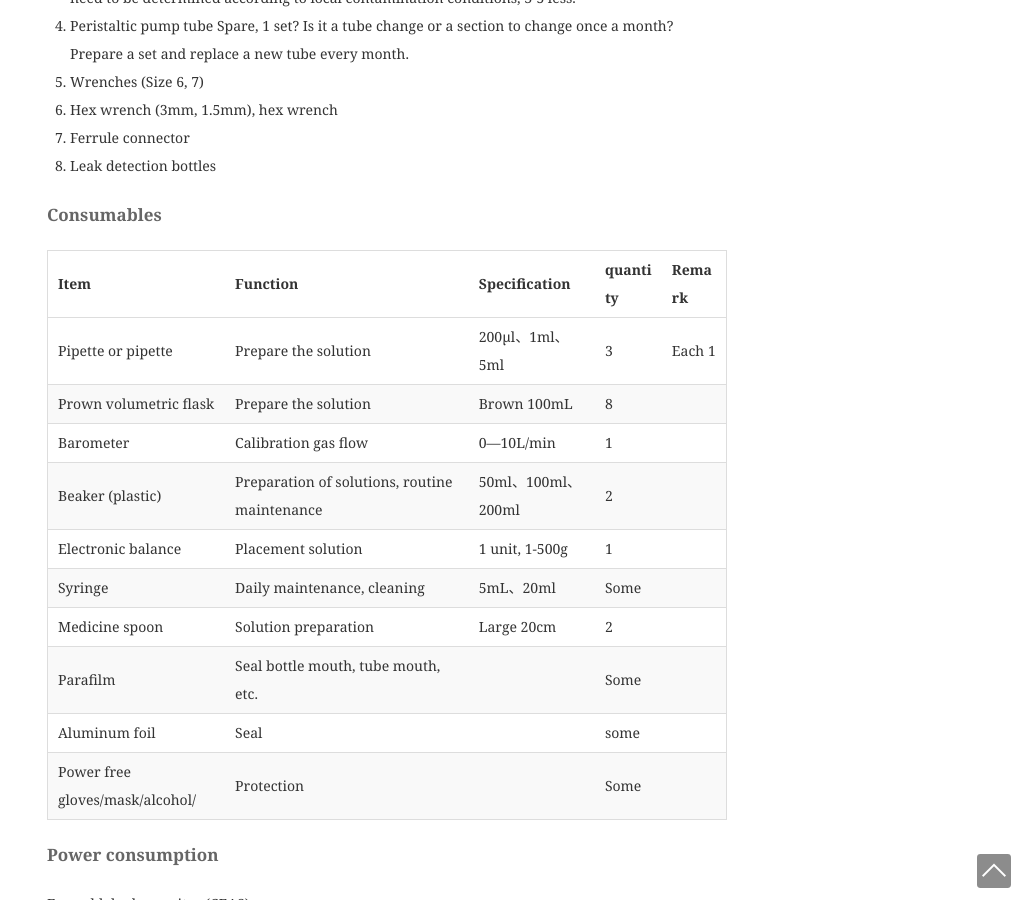
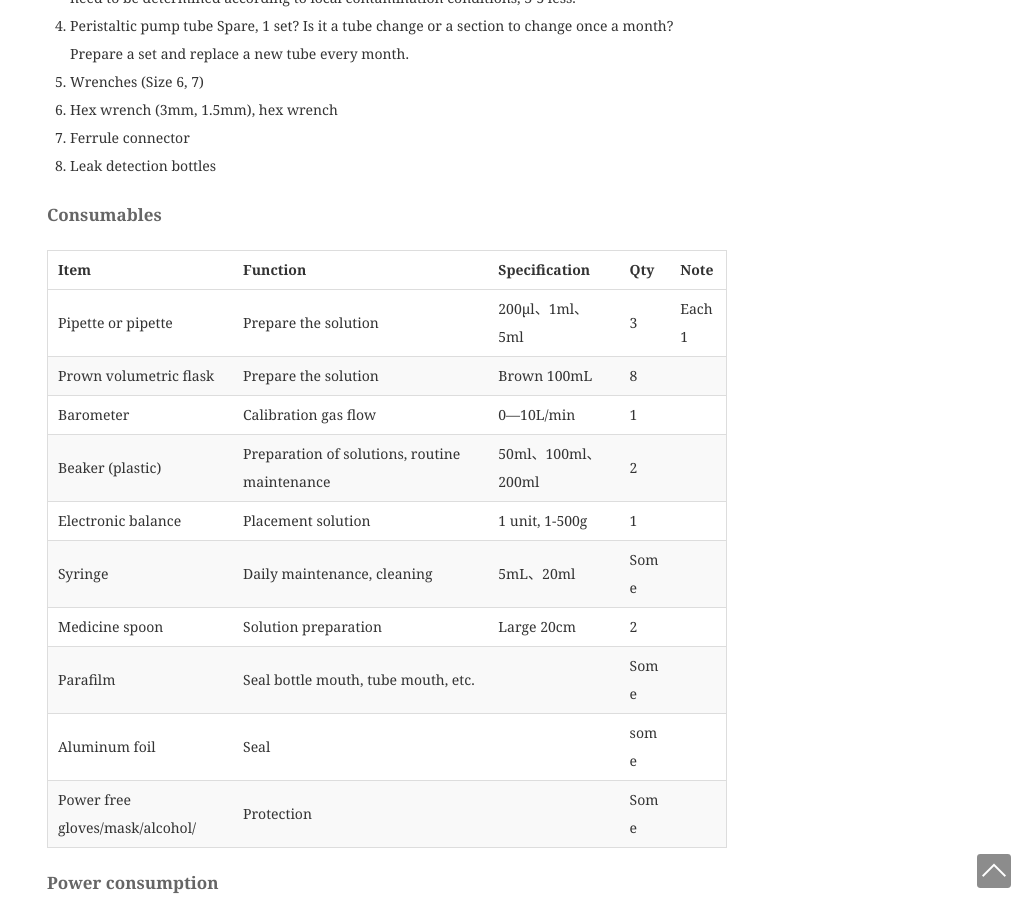
Before and after one commit to songair/Congbo, a Jekyll site: the page built from _posts/2022-01-19-HCHO monitor from Peking Uni.md, in a window 1280 px wide and 900 px high, scrolled down 5073 px. Shown: the whole window, without its empty margins (253-1280 px from the left). Built offline with Jekyll 4.4.1, drawn with Linux system fonts in a browser that asks for light colours; comment, search, counter and statistics services are not loaded.

Commit message:
Update 2022-01-19-HCHO monitor from Peking Uni.md

```diff
--- a/_posts/2022-01-19-HCHO monitor from Peking Uni.md
+++ b/_posts/2022-01-19-HCHO monitor from Peking Uni.md
@@ -131,7 +131,7 @@ The estimation method of the chemicals required for the formaldehyde (HCHO) moni
 
 # Consumables
 
- | Item | Function | Specification | quantity | Remark |
+ | Item | Function | Specification | Qty | Note |
 |---|---|---|---|---|
 | Pipette or pipette | Prepare the solution | 200μl、1ml、5ml | 3 | Each 1 |
 | Prown volumetric flask | Prepare the solution | Brown 100mL | 8 |   |
```
